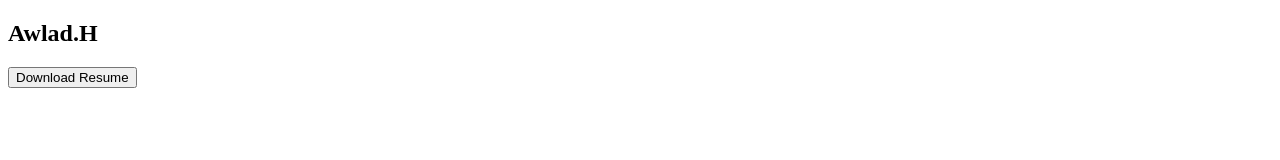
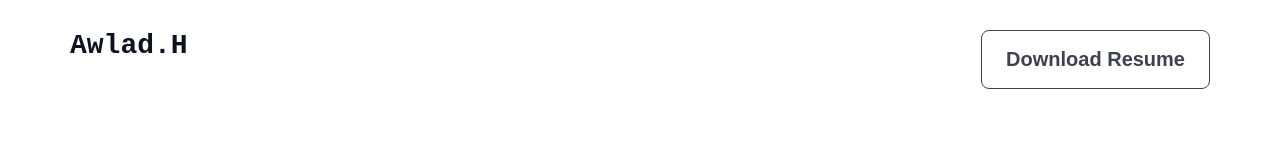
Before and after one commit to rathininfo/B10A1-Challenge-Begins, a plain HTML site: page index.html in a window 1280 px wide. Drawn offline with Linux system fonts and the light colour scheme; a web font is replaced by a local one.

Commit message:
Completed Nav Section

```diff
--- a/index.html
+++ b/index.html
@@ -4,13 +4,14 @@
     <meta charset="UTF-8">
     <meta name="viewport" content="width=device-width, initial-scale=1.0">
     <title>Learn web development</title>
+    <link rel="stylesheet" href="styles/style.css">
 </head>
 <body>
     <header id="header-container">
 <!-- start nav section -->
         <nav class="nav-container">
-            <h2>Awlad.H</h2>
-            <button>Download Resume</button>
+            <h2 class="nav-title">Awlad.H</h2>
+            <button class="resume-download-btn">Download Resume</button>
         </nav>
 <!-- End nav section -->
     </header>
--- a/styles/style.css
+++ b/styles/style.css
@@ -1,4 +1,38 @@
-
+@import url('https://fonts.googleapis.com/css2?family=Azeret+Mono:ital,wght@0,100..900;1,100..900&display=swap');
 
 *{margin: 0;
 padding: 0;}
+
+body{
+    font-family: "Azeret Mono", monospace;
+}
+
+#header-container{
+    max-width: 1440px;
+}
+
+.nav-container{
+    max-width: 1140px;
+    display: flex;
+    margin: 0 auto;
+    justify-content: space-between;
+    padding: 30px 0px;
+}
+
+.nav-title{
+    color: rgb(13, 19, 33);
+    font-size: 28px;
+    font-weight: 800;
+}
+
+.resume-download-btn{
+    padding: 17px 24px 17px 24px;
+    background: rgb(255, 255, 255);
+    box-sizing: border-box;
+    border: 1px solid rgb(13, 19, 33);
+    border-radius: 8px;
+    opacity: 0.8;
+    color: rgb(13, 19, 33);
+    font-size: 20px;
+    font-weight: 600;
+}
```
